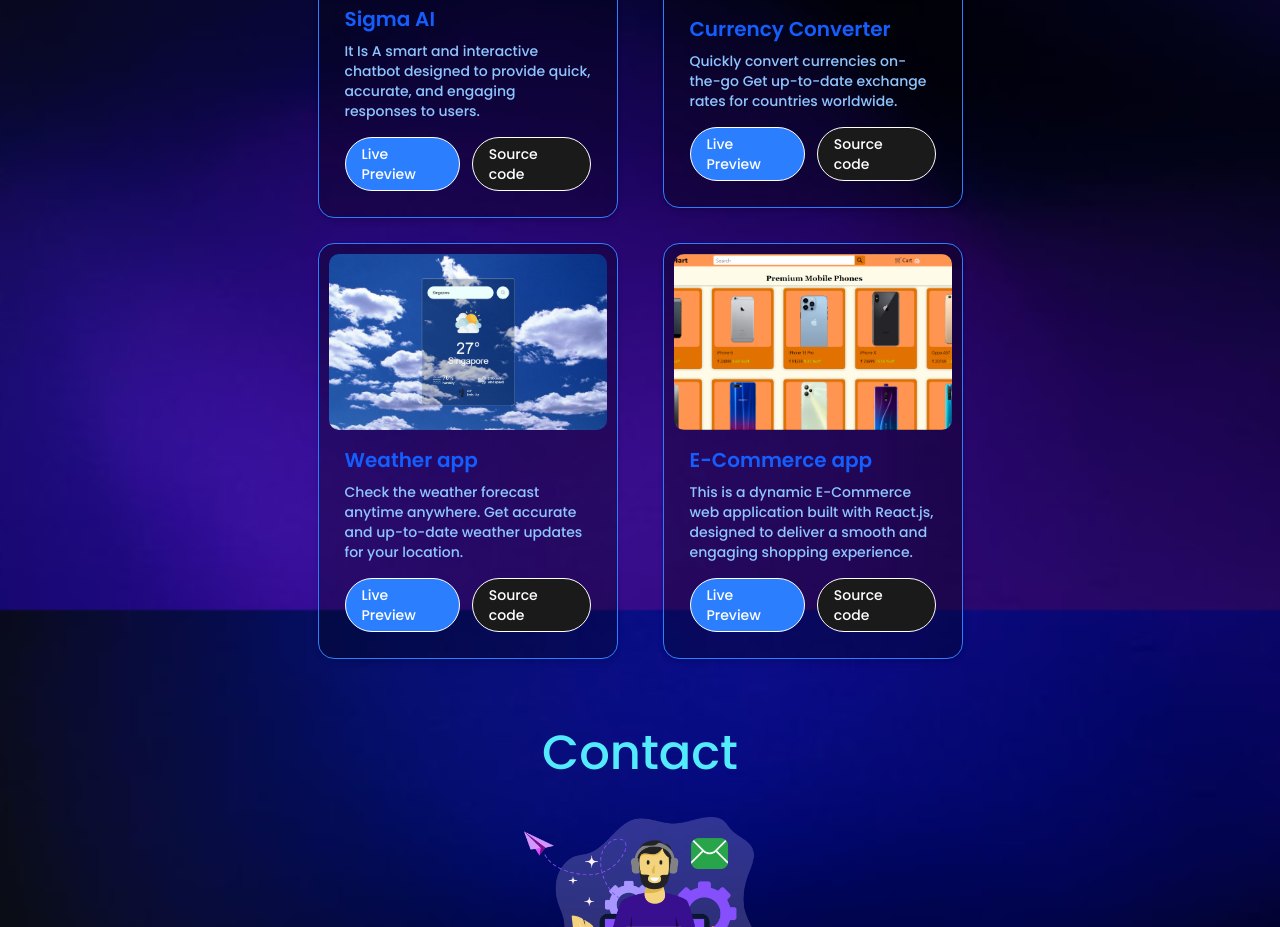
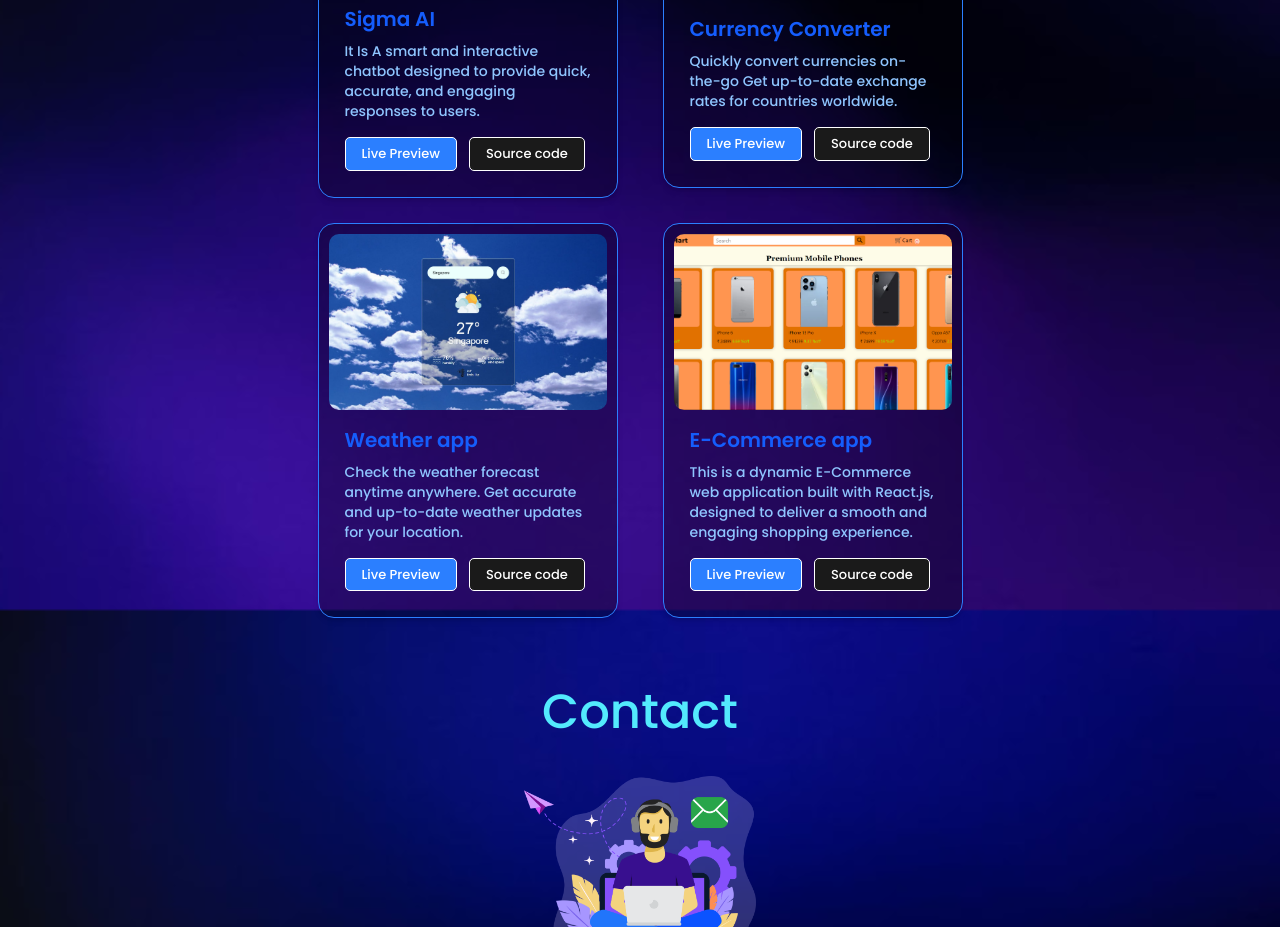
Before and after one commit to HarshNandigamwar/Portfolio, a React (Vite) app: page / in a window 1280 px wide. Shown: the part 4580-5507 px from the top of the page. Built offline with nearby package versions, Linux system fonts and the light colour scheme.

Commit message:
Button bug fixed

```diff
--- a/src/components/ProjectCard/ProjectCard.jsx
+++ b/src/components/ProjectCard/ProjectCard.jsx
@@ -19,14 +19,14 @@ const ProjectCard = (props) => {
           <a
             href={props.liveLink}
             target="_blank"
-            className="px-4 py-1.5 text-sm border bg-blue-500 text-white rounded-full hover:bg-blue-700 hover:border-blue-500 transition"
+            className="px-4 py-1.5 text-[13px] border bg-blue-500 text-white rounded-[5px] hover:bg-blue-700 hover:border-blue-500 transition"
           >
             Live Preview
           </a>
           <a
             href={props.gitLink}
             target="_blank"
-            className="px-4 py-1.5 text-sm border  bg-[#1a1a1a] text-white rounded-full hover:border-blue-500 transition"
+            className="px-4 py-1.5 text-[13px] border  bg-[#1a1a1a] text-white rounded-[5px] hover:border-blue-500 transition"
           >
             Source code
           </a>
```
